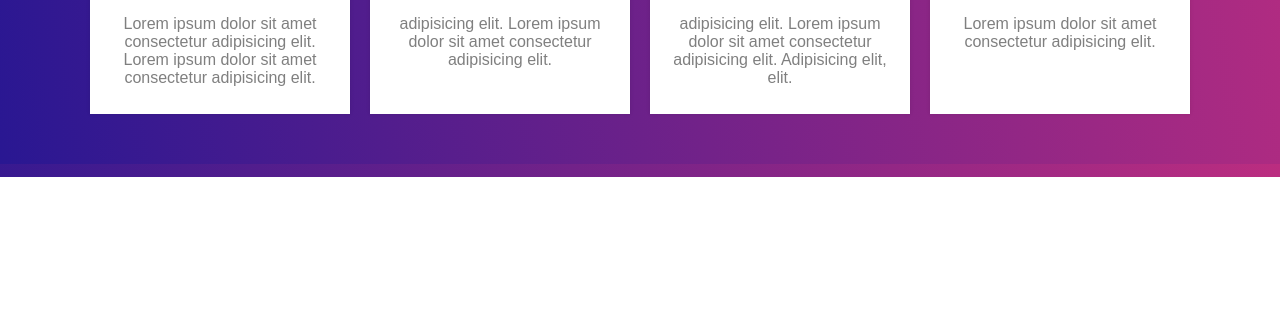
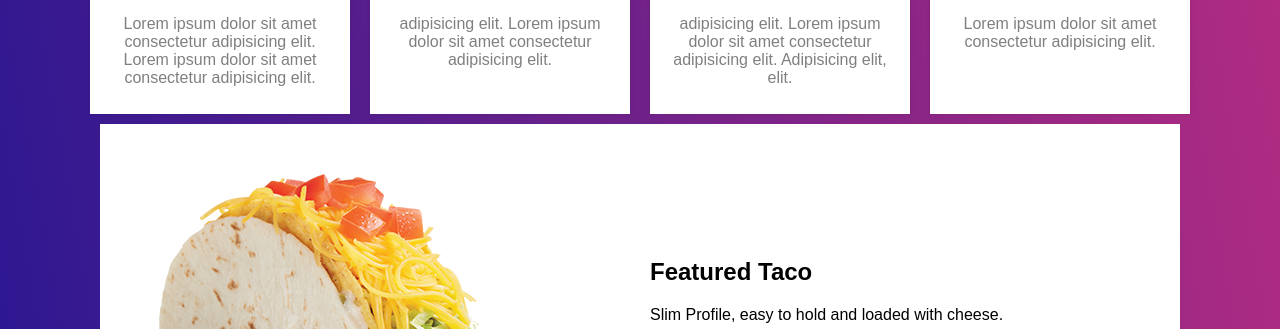
Before and after one commit to visva-dev/RestaurantPage, a website built with webpack: page dist/index.html in a window 1280 px wide. Shown: the part 623-952 px from the top of the page. Before the commit the page ends 800 px from the top, so only its background shows below. Built offline with nearby package versions, Linux system fonts and the light colour scheme.

Commit message:
Finish about section

```diff
--- a/src/modules/home.js
+++ b/src/modules/home.js
@@ -18,6 +18,13 @@ const home = () => {
   const feature4_span = document.createElement('span');
   const feature4_h3 = document.createElement('h3');
   const feature4_p = document.createElement('p');
+  const about = document.createElement('section');
+  const about_img = document.createElement('img');
+  const about_div = document.createElement('div');
+  const about_div_h2 = document.createElement('h2');
+  const about_div_p1 = document.createElement('p');
+  const about_div_p2 = document.createElement('p');
+  const about_div_button = document.createElement('button');
   const div1 = document.createElement('div');
   const div2 = document.createElement('div');
   const h1 = document.createElement('h1');
@@ -46,6 +53,11 @@ const home = () => {
   feature2_p.textContent = "adipisicing elit. Lorem ipsum dolor sit amet consectetur adipisicing elit."
   feature3_p.textContent = "adipisicing elit. Lorem ipsum dolor sit amet consectetur adipisicing elit. Adipisicing elit, elit."
   feature4_p.textContent = "Lorem ipsum dolor sit amet consectetur adipisicing elit."
+  about_img.src = './queso-taco.png'
+  about_div_h2.textContent = "Featured Taco"
+  about_div_p1.textContent = "Slim Profile, easy to hold and loaded with cheese."
+  about_div_p2.textContent = "This is the one you have been waiting for"
+  about_div_button.textContent = "Learn More →"
 
   header.appendChild(h1);
   header.appendChild(p1);
@@ -65,18 +77,22 @@ const home = () => {
   feature1.appendChild(feature1_span)
   feature1.appendChild(feature1_h3)
   feature1.appendChild(feature1_p)
-
   feature2.appendChild(feature2_span)
   feature2.appendChild(feature2_h3)
   feature2.appendChild(feature2_p)
-
   feature3.appendChild(feature3_span)
   feature3.appendChild(feature3_h3)
   feature3.appendChild(feature3_p)
-
   feature4.appendChild(feature4_span)
   feature4.appendChild(feature4_h3)
   feature4.appendChild(feature4_p)
+  content.appendChild(about);
+  about.appendChild(about_img)
+  about.appendChild(about_div)
+  about_div.appendChild(about_div_h2)
+  about_div.appendChild(about_div_p1)
+  about_div.appendChild(about_div_p2)
+  about_div.appendChild(about_div_button)
 
   top.setAttribute('class', 'top');
   header.setAttribute('class', 'hero');
@@ -93,6 +109,8 @@ const home = () => {
   p4.setAttribute('class', 'price');
   div1.setAttribute('class', 'cta cta1')
   div2.setAttribute('class', 'cta cta2')
+  about.setAttribute('class', 'about');
+  about_div.setAttribute('class', 'about__details')
 }
 
 export default home;
```
Also changed, not shown: dist/index.html, dist/main.js.
